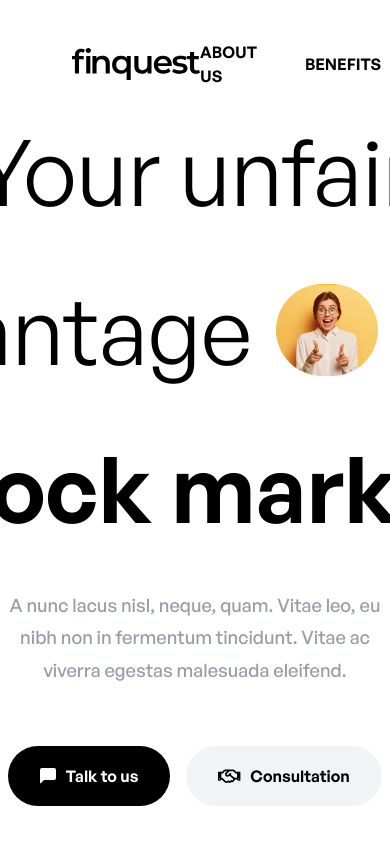
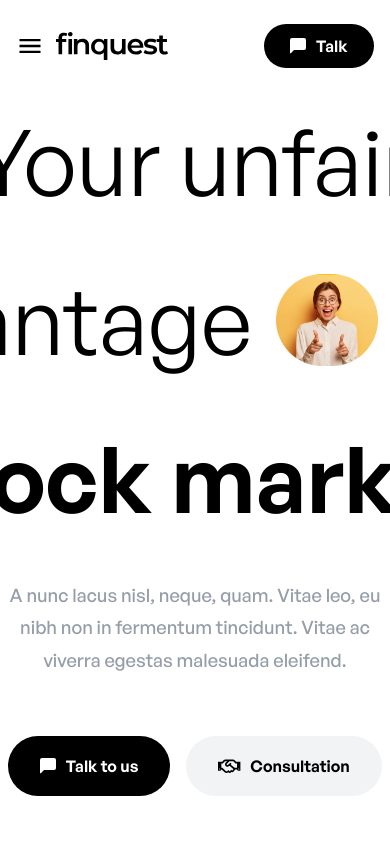
Before and after one commit to emanuelchristo/finquest, a Next.js app: page / in a window 390 px wide. Shown: the top 844 px of the page. Built offline with nearby package versions, Linux system fonts and the light colour scheme.

Commit message:
navbar responsive

```diff
--- a/components/Navbar.js
+++ b/components/Navbar.js
@@ -1,10 +1,14 @@
 import { BsFillChatLeftFill } from 'react-icons/bs'
+import { IoMdMenu } from 'react-icons/io'
 import styles from './navbar.module.css'
 
 export default function Navbar() {
 	return (
 		<nav className={styles['navbar']}>
-			<img src='/images/logo.svg' height={32} width='auto' className={styles['logo']} />
+			<div className='flex items-center'>
+				<IoMdMenu className={styles['menu-icon']} />
+				<img src='/images/logo.svg' height={32} width='auto' className={styles['logo']} />
+			</div>
 			<ul className={styles['links-list']}>
 				<li>
 					<a>About us</a>
@@ -21,7 +25,7 @@ export default function Navbar() {
 			</ul>
 			<button className={styles['talk-button']}>
 				<BsFillChatLeftFill />
-				<span>Talk to us</span>
+				<span>Talk</span>
 			</button>
 		</nav>
 	)
--- a/components/navbar.module.css
+++ b/components/navbar.module.css
@@ -33,3 +33,48 @@
 	margin-left: 0.6rem;
 	font-weight: 600;
 }
+
+.menu-icon {
+	display: none;
+	font-size: 1.75rem;
+	margin-right: 1rem;
+}
+
+@media (max-width: 1279px) {
+}
+
+@media (max-width: 1023px) {
+	.navbar {
+		padding: 2rem 2rem 1.5rem 2rem;
+	}
+	.links-list li {
+		margin-right: 1.5rem;
+	}
+}
+
+@media (max-width: 767px) {
+	.menu-icon {
+		display: inline-block;
+	}
+	.links-list {
+		display: none;
+	}
+	.navbar {
+		padding: 2rem 1.5rem 1.5rem 1.5rem;
+	}
+}
+
+@media (max-width: 639px) {
+	.navbar {
+		padding: 1.5rem 1rem 1.5rem 1rem;
+	}
+	.talk-button {
+		height: 2.75rem;
+	}
+	.logo {
+		height: 28px;
+	}
+	.menu-icon {
+		margin-right: 0.75rem;
+	}
+}
```
